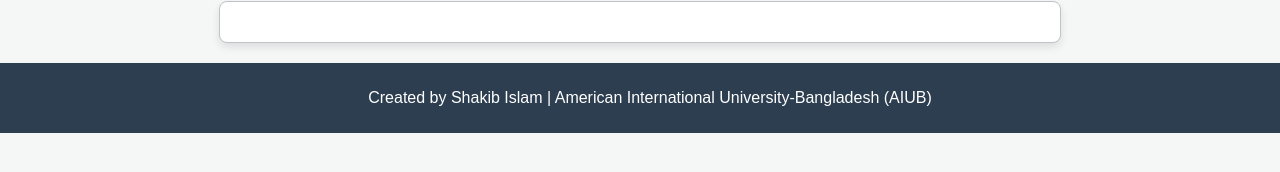
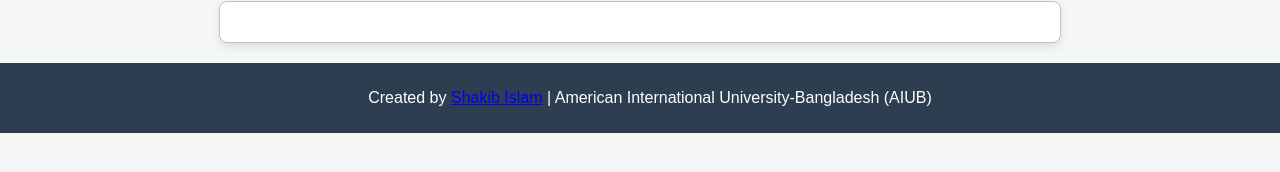
Before and after one commit to imShakibul/Grade-Calculator, a plain HTML site: page index.html in a window 1280 px wide. Shown: the part 524-696 px from the top of the page. Drawn offline with Linux system fonts and the light colour scheme.

Commit message:
Update index.html

```diff
--- a/index.html
+++ b/index.html
@@ -32,7 +32,8 @@
         <section id="resultContainer" class="result-section"></section>
     </main>
     <footer>
-        <p>Created by Shakib Islam | American International University-Bangladesh (AIUB)</p>
+        <p>Created by <a href="https://www.facebook.com/shakibshs3" target="_blank">Shakib Islam</a> | American International University-Bangladesh (AIUB)</p>
+    </footer>
     </footer>
 
     <!-- Error Modal -->
```
